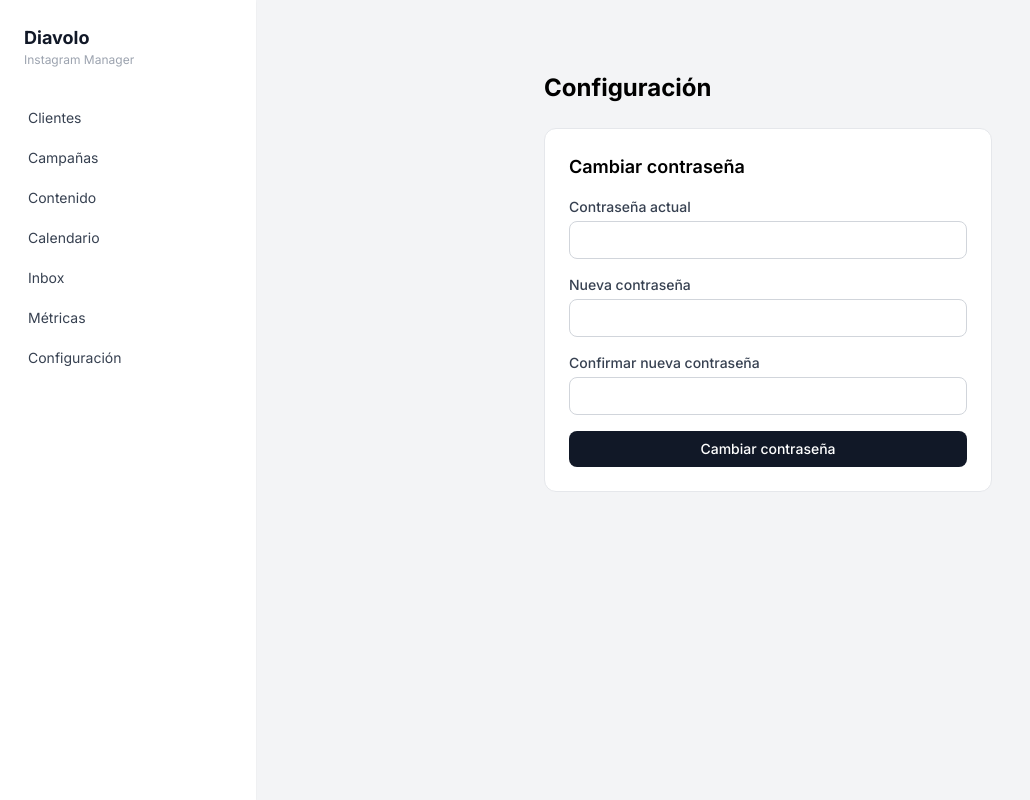
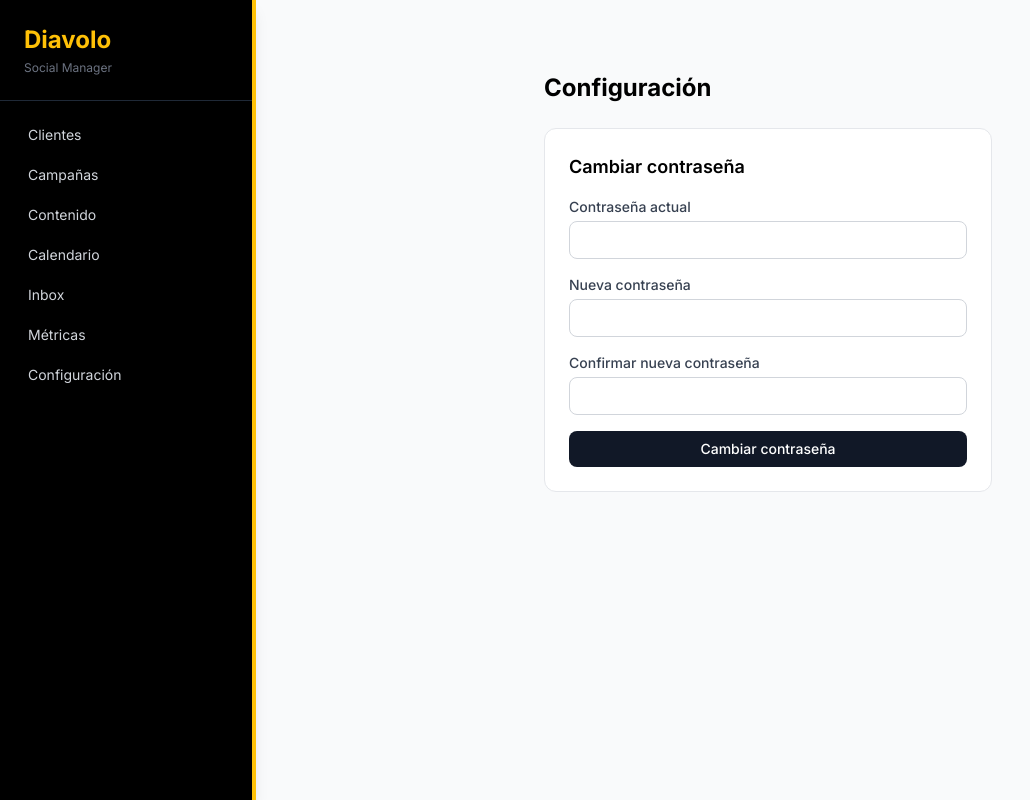
Before and after one commit to Diavolo2108/DIM, a Next.js app in the folder frontend/: page /dashboard/configuracion in a window 1280 px wide. Shown: the whole page, without its empty margins (0-1030 px from the left). Built offline with nearby package versions, Linux system fonts and the light colour scheme; no server answers.

Commit message:
branding: cambiar colores a amarillo/negro de Diavolo

```diff
--- a/frontend/app/dashboard/layout.tsx
+++ b/frontend/app/dashboard/layout.tsx
@@ -5,13 +5,13 @@ export default function DashboardLayout({
   children: React.ReactNode;
 }) {
   return (
-    <div className="flex min-h-screen bg-gray-100">
-      <aside className="w-64 bg-white shadow-sm">
-        <div className="p-6">
-          <h2 className="text-lg font-bold text-gray-900">Diavolo</h2>
-          <p className="text-xs text-gray-400">Instagram Manager</p>
+    <div className="flex min-h-screen bg-gray-50">
+      <aside className="w-64 bg-black shadow-lg border-r-4 border-brand">
+        <div className="p-6 border-b border-gray-800">
+          <h2 className="text-2xl font-bold text-brand">Diavolo</h2>
+          <p className="text-xs text-gray-500 mt-1">Social Manager</p>
         </div>
-        <nav className="mt-2 space-y-1 px-4">
+        <nav className="mt-4 space-y-1 px-4">
           {[
             { href: "/dashboard/clientes", label: "Clientes" },
             { href: "/dashboard/campanas", label: "Campañas" },
@@ -24,7 +24,7 @@ export default function DashboardLayout({
             <a
               key={item.href}
               href={item.href}
-              className="block rounded-lg px-3 py-2 text-sm text-gray-700 hover:bg-gray-100"
+              className="block rounded-lg px-3 py-2 text-sm text-gray-300 hover:bg-gray-900 hover:text-brand transition-colors duration-200"
             >
               {item.label}
             </a>
--- a/frontend/tailwind.config.ts
+++ b/frontend/tailwind.config.ts
@@ -10,8 +10,9 @@ const config: Config = {
     extend: {
       colors: {
         brand: {
-          DEFAULT: "#E1306C",
-          dark: "#C13584",
+          DEFAULT: "#FFC107",
+          dark: "#000000",
+          light: "#FFD700",
         },
       },
     },
```
